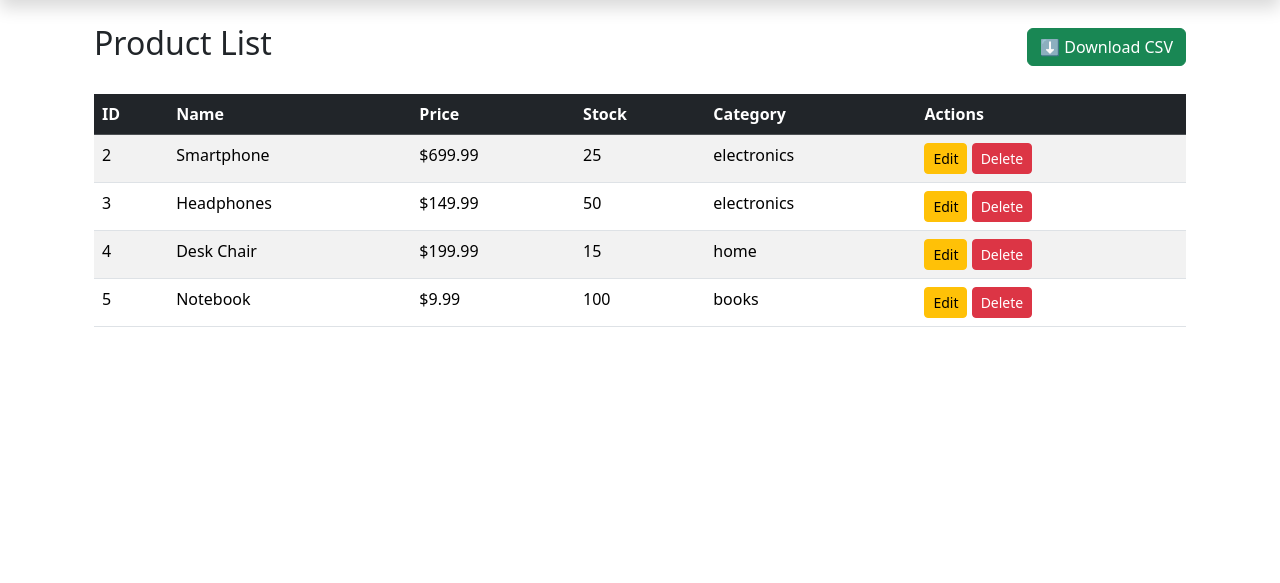
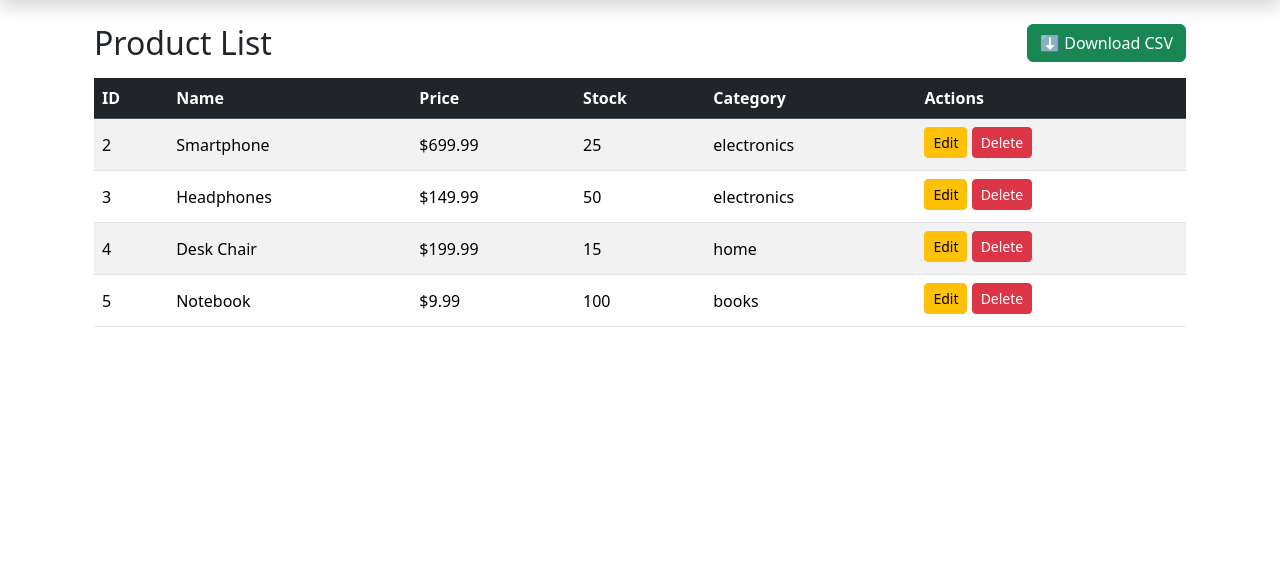
Before and after one commit to Purohit1999/inventory_management, a Django app: page /products/ in a window 1280 px wide. Shown: the part 56-639 px from the top of the page. Run offline with Django 5.2, Linux system fonts and the light colour scheme; data comes from the database, SQL or seed files in the repository.

Commit message:
Updated product_list.html (Fully Responsive for Mobile)

```diff
--- a/inventory/templates/inventory/product_list.html
+++ b/inventory/templates/inventory/product_list.html
@@ -5,14 +5,16 @@
 {% block content %}
 <div class="container">
     <!-- Download CSV Button -->
-    <div class="d-flex justify-content-between align-items-center mb-3">
-        <h2>Product List</h2>
+    <div class="d-flex flex-column flex-md-row justify-content-between align-items-start align-items-md-center mb-3">
+        <h2 class="mb-2 mb-md-0">Product List</h2>
         <a href="{% url 'inventory:download_file' %}" class="btn btn-success">
             ⬇ Download CSV
         </a>
     </div>
 
-    <table class="table table-striped mt-4">
+    <!-- Responsive Table -->
+    <div class="table-responsive">
+        <table class="table table-striped table-hover align-middle">
             <thead class="table-dark">
                 <tr>
                     <th>ID</th>
@@ -32,8 +34,8 @@
                     <td>{{ product.stock }}</td>
                     <td>{{ product.category }}</td>
                     <td>
-                    <a href="{% url 'inventory:update_product' product.id %}" class="btn btn-warning btn-sm">Edit</a>
-                    <a href="{% url 'inventory:delete_product' product.id %}" class="btn btn-danger btn-sm">Delete</a>
+                        <a href="{% url 'inventory:update_product' product.id %}" class="btn btn-warning btn-sm mb-1">Edit</a>
+                        <a href="{% url 'inventory:delete_product' product.id %}" class="btn btn-danger btn-sm mb-1">Delete</a>
                     </td>
                 </tr>
                 {% empty %}
@@ -44,4 +46,5 @@
             </tbody>
         </table>
     </div>
+</div>
 {% endblock %}
```
Lines whose indentation alone changed are shown as unchanged.
